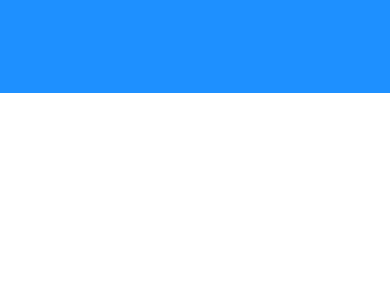
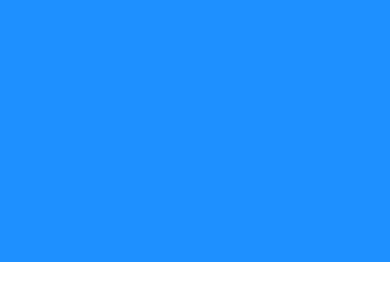
Before and after one commit to rafaelpapa81/DoneWithIt, a React Native app: screen / in a window 390 px wide. Shown: the part 160-460 px from the top of the page. Built offline with nearby package versions, Linux system fonts and the light colour scheme.

Commit message:
flex and view

```diff
--- a/App.js
+++ b/App.js
@@ -1,56 +1,20 @@
 import { StatusBar } from 'expo-status-bar';
 import {
-  Dimensions,
-  SafeAreaView,
-  StyleSheet,
-  Text,
-  TouchableOpacity,
   View,
-  Image,
-  SafeAreaViewBase,
-  Alert,
-  Button,
-  Platform,
 } from 'react-native';
-import Constants from 'expo-constants';
-import { useWindowDimensions } from 'react-native';
+
 
 // IOs: this view will be mapped to UIView
 // Android: View -> AndroidView
 export default function App() {
-  const handlePress = () => Alert.alert("My title", "My message", [
-    {text: "Yes", onPress: () => console.log("Yes") },
-    {text: "No", onPress: () => console.log("No")},
-  ]);
-
-  //const {height, width, scale, fontScale} = useWindowDimensions();
-
-  //only different on Android
-  console.log(useWindowDimensions());
-
-
   return (
-    <SafeAreaView style={styles.container}>
-
-      <View
-        style={{
-          backgroundColor: "dodgerblue",
-          width: "100%",
-          height: "30%",
-        }}
-      ></View>
-
+    <View
+      style={{
+        backgroundColor: "dodgerblue",
+        flex: 0.5,
+      }}
+    >
       <StatusBar style="auto" />
-    </SafeAreaView>
+    </View>
   );
 }
-
-const styles = StyleSheet.create({
-  container: {
-    flex: 1, //the entirely screen
-    backgroundColor: '#fff',
-    // alignItems: 'center',
-    // justifyContent: 'center',
-    paddingTop: Platform.OS === 'android' ? Constants.statusBarHeight:0,
-  },
-});
--- a/app.json
+++ b/app.json
@@ -3,7 +3,7 @@
     "name": "DoneWithIt",
     "slug": "DoneWithIt",
     "version": "1.0.0",
-    "orientation": "default",
+    "orientation": "portrait",
     "icon": "./assets/icon.png",
     "userInterfaceStyle": "light",
     "splash": {
```
